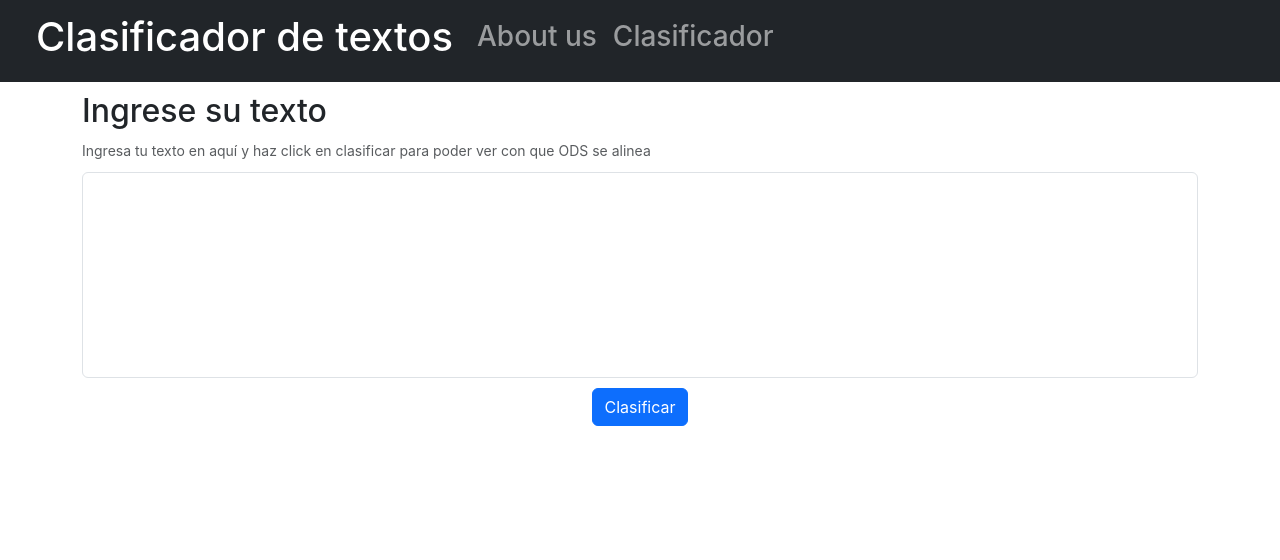
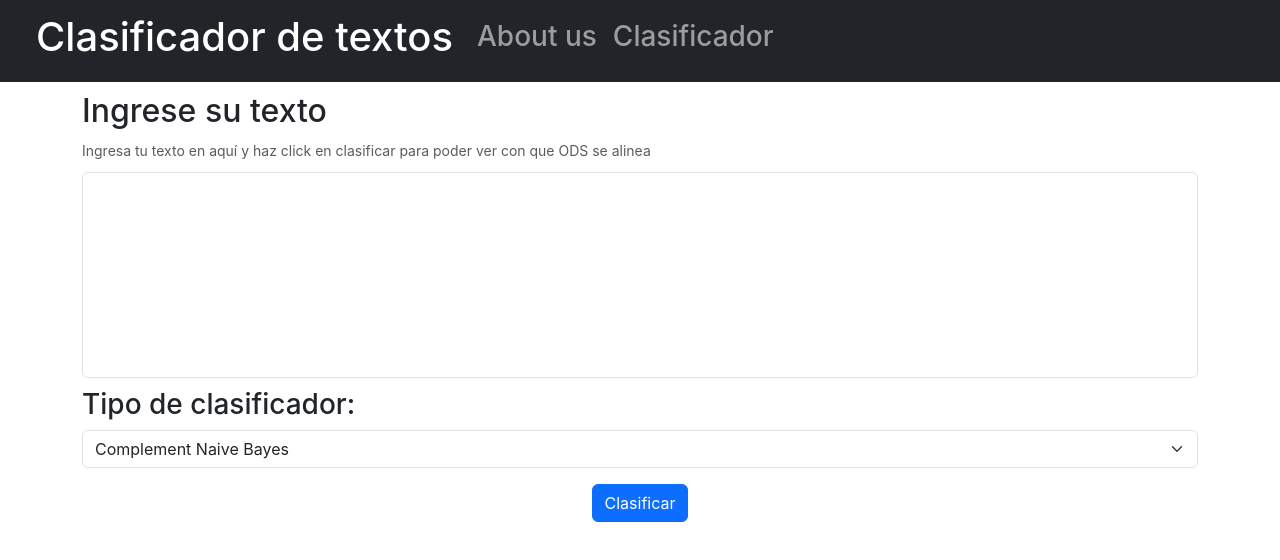
Before and after one commit to ernestocpc/Proyecto1-BI, a React (Create React App) app in the folder etapa2/front/: page /classifier in a window 1280 px wide. Shown: the top 560 px of the page. Built offline with nearby package versions, Linux system fonts and the light colour scheme.

Commit message:
feat: selector de algoritmo

```diff
--- a/etapa2/front/src/components/classifier/classifier.js
+++ b/etapa2/front/src/components/classifier/classifier.js
@@ -9,7 +9,7 @@ import "./classifier.css"
 
 
 function Classifier() {
-    const [formValues, setFormValues] = useState({ text: "" })
+    const [formValues, setFormValues] = useState({ text: "", algorithm: "" })
     const [label, setLabel] = useState(-1)
     const [chartData, setChartData] = useState([
         { category: 'ODS 6', probability: 0 },
@@ -41,10 +41,14 @@ function Classifier() {
         setFormValues({ ...formValues, text: e.target.value })
     }
 
+    const handleSelectChange = (e) => {
+        setFormValues({...formValues, algorithm: e.target.value})
+    }
+
     const sendText = () => {
         if (formValues.text.length !== 0) {
             handlePost()
-            console.log("Se realiza el envio :D")
+            console.log(formValues)
         } else {
             alert("No ha ingresado ningun texto!!!")
         }
@@ -97,6 +101,15 @@ function Classifier() {
                 <Form.Group style={{ paddingTop: '10px', paddingBottom: '10px' }}>
                     <Form.Control as="textarea" onChange={handleTextChange} value={formValues.text} rows={8} />
                 </Form.Group>
+                <Form.Group>
+                    <h3>Tipo de clasificador:</h3>
+                    <Form.Select value={formValues.algorithm} onChange={handleSelectChange}>
+                        <option value='cnc'>Complement Naive Bayes</option>
+                        <option value='sdg'>SVM</option>
+                        <option value='rfc'>Random Forest</option>
+                    </Form.Select>
+                </Form.Group>
+                <p></p>
                 <div className='text-center'>
                 <Button variant='primary' onClick={sendText} >Clasificar</Button>
                 </div>
--- a/etapa2/front/src/components/main/main.js
+++ b/etapa2/front/src/components/main/main.js
@@ -10,6 +10,13 @@ import "./main.css"
 function Main() {
     return (
         <div>
+            <Container className='GContainer'>
+                <Row>
+
+                    <Col className='text-center'><img className='img-fluid' alt='Logo de la universidad de los andes' src='./media/u_andes.png'/></Col>
+                    <Col classNanem='text center'><img className='img-fluid' alt='logo de la UNFPA' src='https://upload.wikimedia.org/wikipedia/commons/thumb/1/14/UNFPA_logo.svg/2560px-UNFPA_logo.svg.png'/></Col>
+                </Row>
+            </Container>
             <Container className='GContainer bg-primary text-white rounded-3'>
                 <Row>
                     <h1>Clasificador de textos - UNFPA</h1>
```
Also changed, not shown: etapa2/front/public/media/u_andes.png (added), 1 other file (tests, documents, lock files or other folders).
